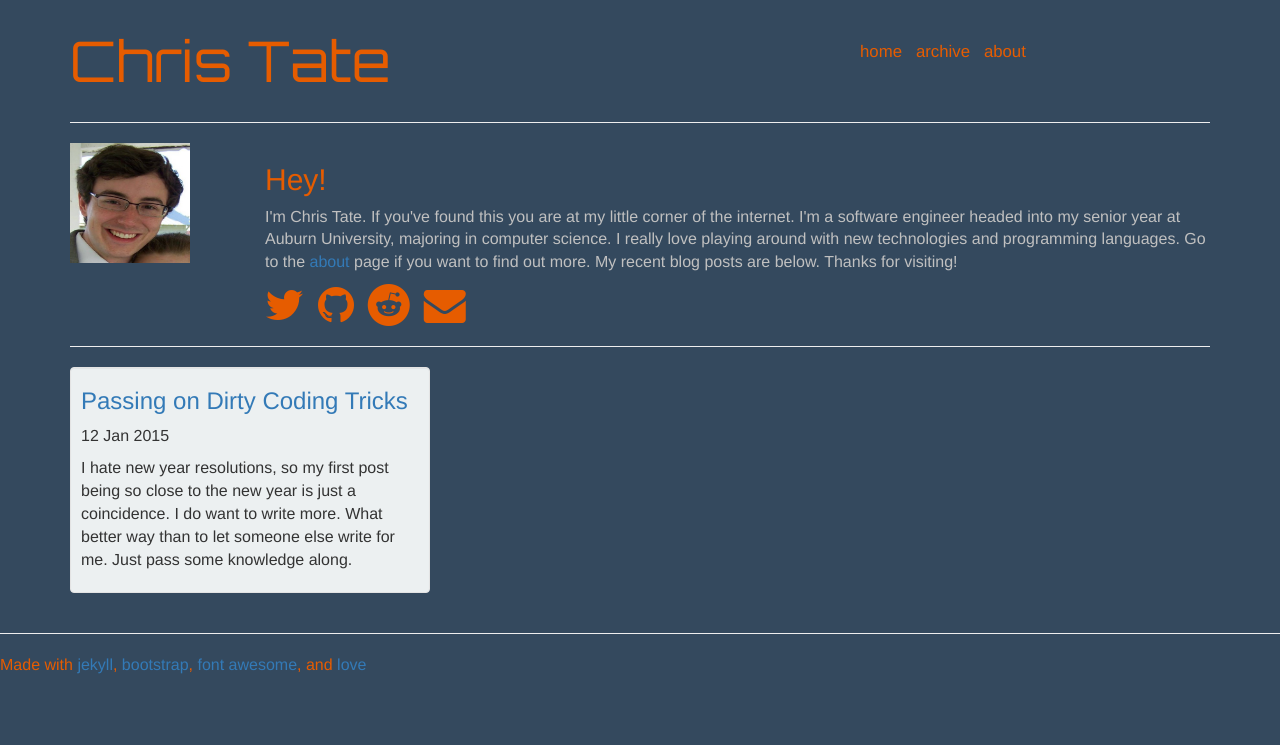
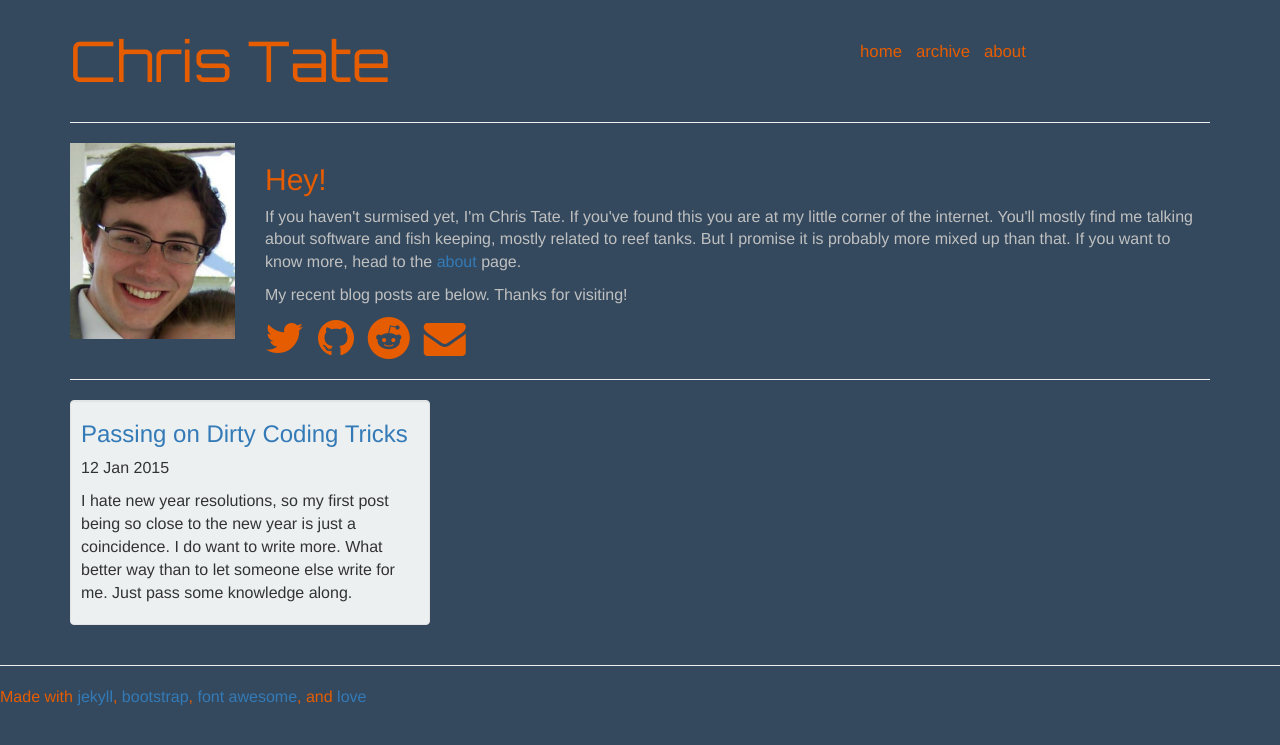
Before and after one commit to ctlevi/ctlevi.github.io, a Jekyll site: the page built from index.html, in a window 1280 px wide. Shown: the top 745 px of the page. Built offline with Jekyll 4.4.1, drawn with Linux system fonts in a browser that asks for light colours; nearby versions of some CDN libraries; some web fonts are replaced.

Commit message:
Update greeting on front page

```diff
--- a/index.html
+++ b/index.html
@@ -6,17 +6,19 @@ title: Chris Tate
 <div class="about-me-header">
     <div class="row">
         <div class="col-md-2">
-            <img height="120" width="120" src="/assets/PromPic.jpg">
+            <img height="auto" width="100%" src="/assets/PromPic.jpg">
         </div>
         <div class="col-md-10">
             <h2>Hey!</h2>
-            <p>I'm Chris Tate. If you've found this you are at my
-            little corner of the internet. I'm a software engineer
-            headed into my senior year at Auburn University, majoring
-            in computer science. I really love playing around with new
-            technologies and programming languages. Go to the
-            <a href="/about">about</a> page if you want to find out
-            more. My recent blog posts are below. Thanks for visiting!
+            <p>If you haven't surmised yet, I'm Chris Tate.
+            If you've found this you are at my little corner of the internet.
+            You'll mostly find me talking about software and fish keeping, mostly
+            related to reef tanks. But I promise it is probably more mixed up
+            than that. If you want to know more, head to the <a href="/about.html">about</a>
+            page.
+            </p>
+            <p>
+                My recent blog posts are below. Thanks for visiting!
             </p>
             {% include contact_info.html %}
         </div>
```
